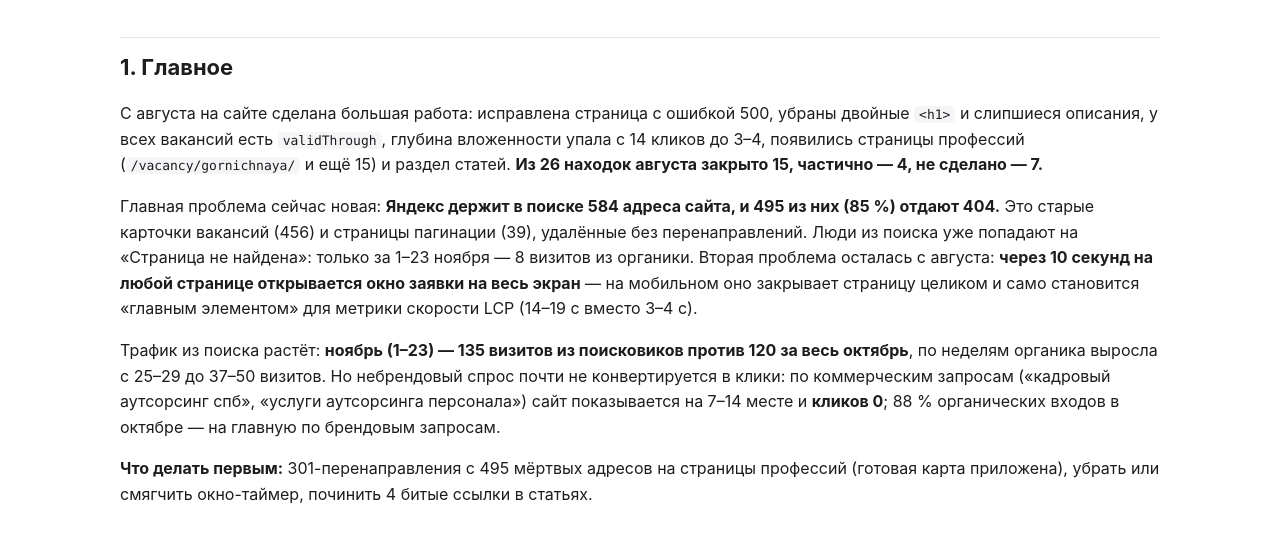
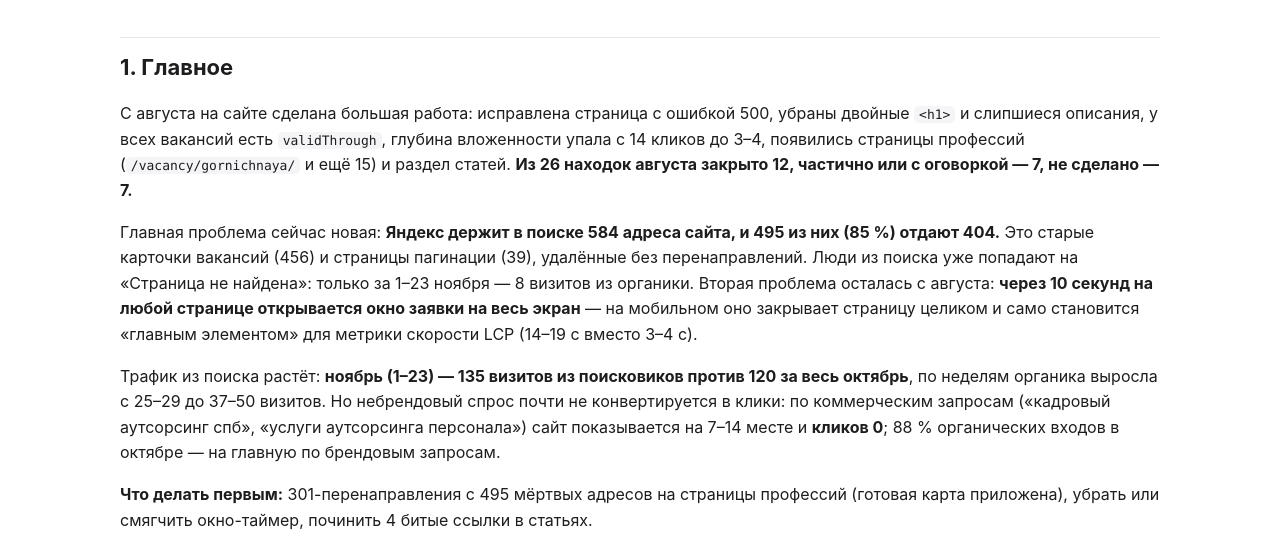
Before and after one commit to dolingerapp-del/seo-audits, a plain HTML site: page industriyakadrov.ru/2026-11-24/index.html in a window 1280 px wide. Shown: the part 186-731 px from the top of the page. Drawn offline with Linux system fonts and the light colour scheme.

Commit message:
industriyakadrov.ru 24.11: точный счёт статусов августовских находок (12/7/7)
Co-Authored-By: Claude Opus 5.5 <noreply@anthropic.com>

```diff
--- a/industriyakadrov.ru/2026-11-24/index.html
+++ b/industriyakadrov.ru/2026-11-24/index.html
@@ -8,7 +8,7 @@ img{max-width:360px;width:100%;border:1px solid var(--line);border-radius:12px;d
 .top{color:var(--mut);font-size:14px;margin-bottom:24px}</style></head><body><main><div class="top"><a href="../../">← Все аудиты</a> · <a href="report.md">report.md</a></div><h1>Технический и SEO-аудит industriyakadrov.ru — ноябрь 2026</h1>
 <p><strong>Дата аудита:</strong> 24.11.2026 · <strong>Сайт:</strong> <a href="https://industriyakadrov.ru/">https://industriyakadrov.ru/</a> · <strong>Прошлый аудит:</strong> 10.08.2026 (26 находок) · <strong>Исполнитель:</strong> DOLINGER WEB</p>
 <h2>1. Главное</h2>
-<p>С августа на сайте сделана большая работа: исправлена страница с ошибкой 500, убраны двойные <code>&lt;h1&gt;</code> и слипшиеся описания, у всех вакансий есть <code>validThrough</code>, глубина вложенности упала с 14 кликов до 3–4, появились страницы профессий (<code>/vacancy/gornichnaya/</code> и ещё 15) и раздел статей. <strong>Из 26 находок августа закрыто 15, частично — 4, не сделано — 7.</strong></p>
+<p>С августа на сайте сделана большая работа: исправлена страница с ошибкой 500, убраны двойные <code>&lt;h1&gt;</code> и слипшиеся описания, у всех вакансий есть <code>validThrough</code>, глубина вложенности упала с 14 кликов до 3–4, появились страницы профессий (<code>/vacancy/gornichnaya/</code> и ещё 15) и раздел статей. <strong>Из 26 находок августа закрыто 12, частично или с оговоркой — 7, не сделано — 7.</strong></p>
 <p>Главная проблема сейчас новая: <strong>Яндекс держит в поиске 584 адреса сайта, и 495 из них (85 %) отдают 404.</strong> Это старые карточки вакансий (456) и страницы пагинации (39), удалённые без перенаправлений. Люди из поиска уже попадают на «Страница не найдена»: только за 1–23 ноября — 8 визитов из органики. Вторая проблема осталась с августа: <strong>через 10 секунд на любой странице открывается окно заявки на весь экран</strong> — на мобильном оно закрывает страницу целиком и само становится «главным элементом» для метрики скорости LCP (14–19 с вместо 3–4 с).</p>
 <p>Трафик из поиска растёт: <strong>ноябрь (1–23) — 135 визитов из поисковиков против 120 за весь октябрь</strong>, по неделям органика выросла с 25–29 до 37–50 визитов. Но небрендовый спрос почти не конвертируется в клики: по коммерческим запросам («кадровый аутсорсинг спб», «услуги аутсорсинга персонала») сайт показывается на 7–14 месте и <strong>кликов 0</strong>; 88 % органических входов в октябре — на главную по брендовым запросам.</p>
 <p><strong>Что делать первым:</strong> 301-перенаправления с 495 мёртвых адресов на страницы профессий (готовая карта приложена), убрать или смягчить окно-таймер, починить 4 битые ссылки в статьях.</p>
```
Also changed, not shown: 1 other file.
